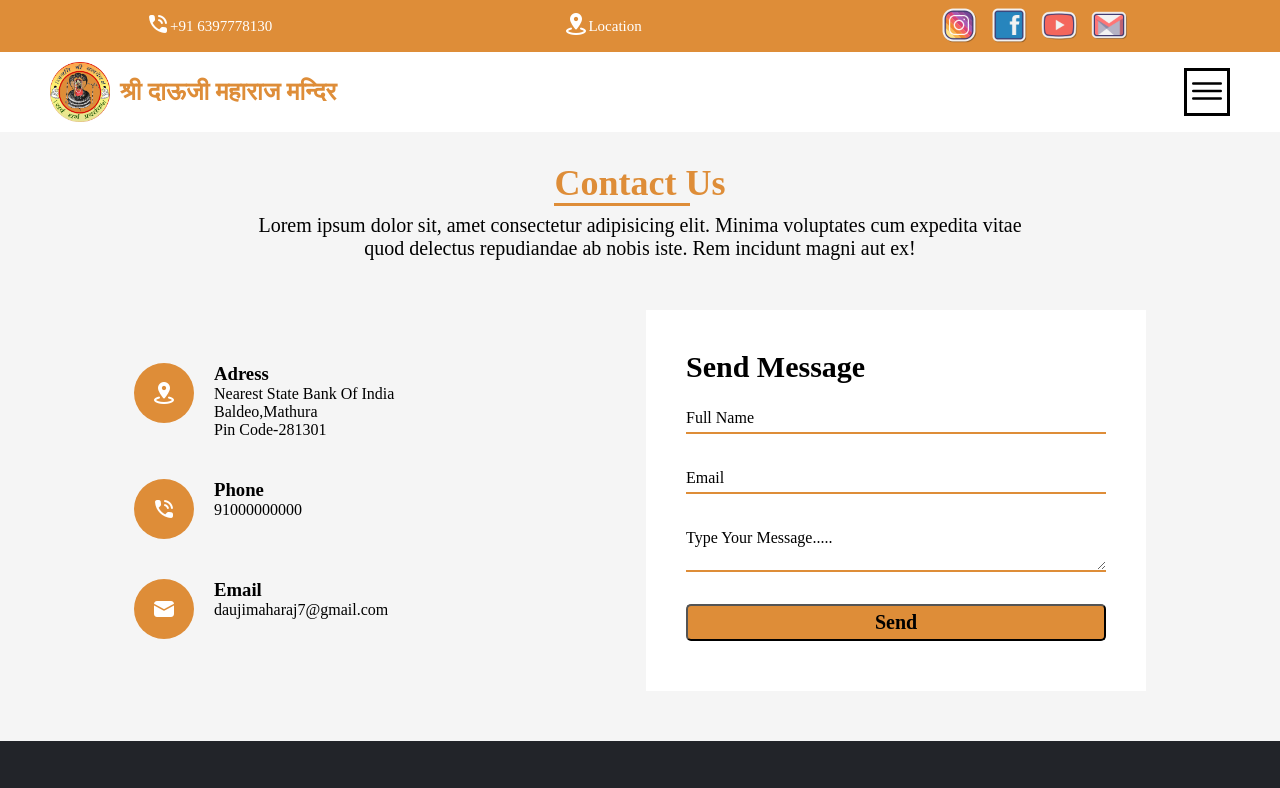
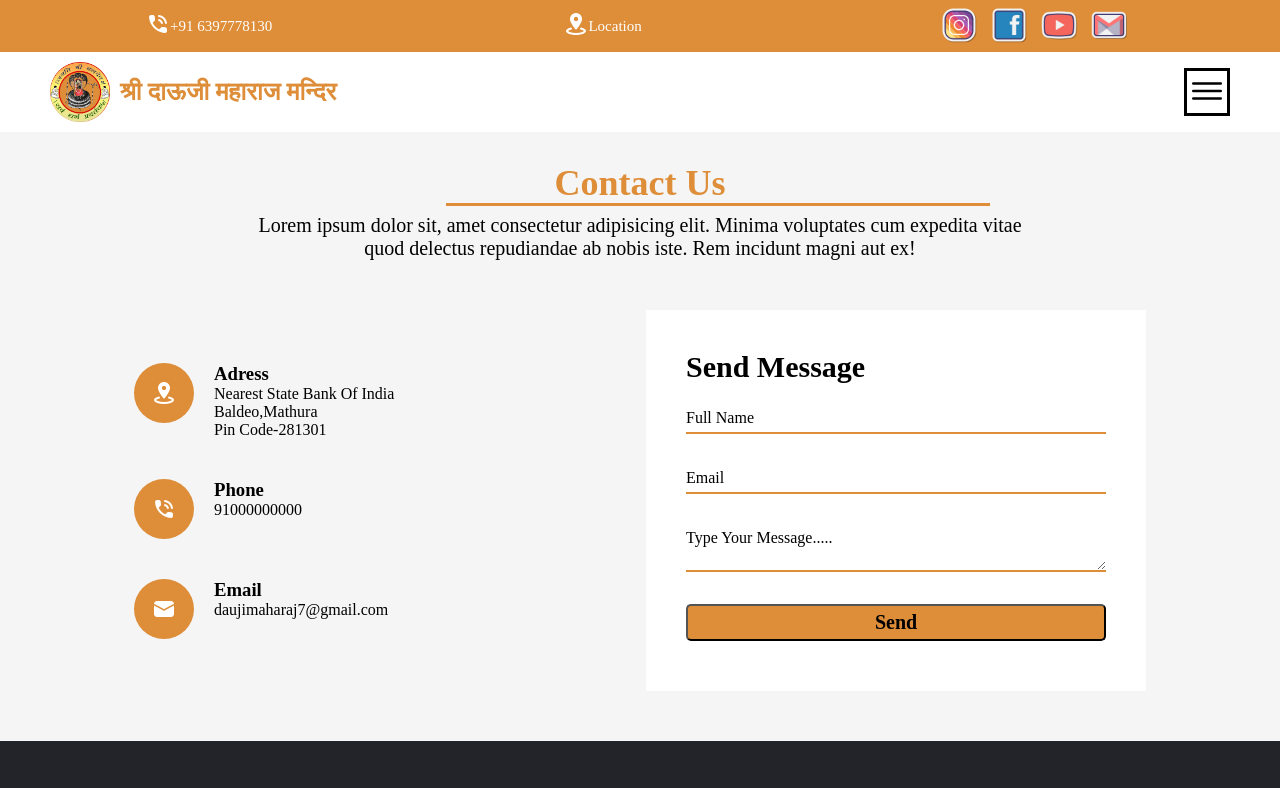
Before and after one commit to Pandey0p/dauji_mandir, a plain HTML site: page contact.html in a window 1280 px wide. Shown: the top 788 px of the page. Drawn offline with nearby package versions, Linux system fonts and the light colour scheme; a web font is replaced by a local one.

Commit message:
Update contact.css

```diff
--- a/CSS/contact.css
+++ b/CSS/contact.css
@@ -28,11 +28,11 @@
 .contact .content h2::after
 {
     content: '';
-    width: 17%;
+    width: 68%;
     height: 0.3rem;
     position: absolute;
     bottom: -0.2rem;
-    right:35rem;
+    right: 5rem;
     background: #de8d38;
 }
 .contact .content p
```
